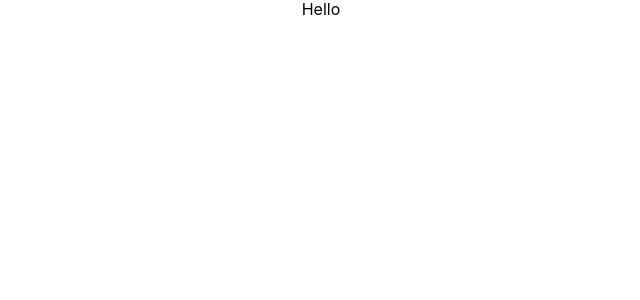
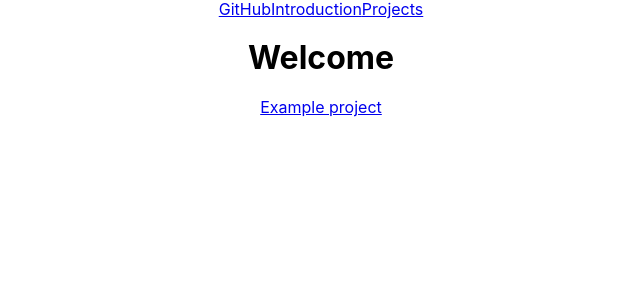
Before and after one commit to developing-coder/personal-portfolio, a React (Create React App) app: page / in a window 1280 px wide. Shown: the top 300 px of the page, without its empty margins (319-959 px from the left). Built offline with nearby package versions, Linux system fonts and the light colour scheme.

Commit message:
create site blueprint according to FCC guidelines

```diff
--- a/src/App.js
+++ b/src/App.js
@@ -5,10 +5,46 @@ class App extends Component {
   render() {
     return (
       <div className="App">
-        Hello
+        <NavBar />
+        <Introduction />
+        <Projects />
       </div>
     );
   }
 }
 
+class NavBar extends Component {
+  render() {
+    return (
+      <nav id="navbar">
+        <a href="github.com" id="profile-link">GitHub</a>
+        <a href="#welcome-section">Introduction</a>
+        <a href="#projects">Projects</a>
+      </nav>
+    )
+  }
+}
+
+class Introduction extends Component {
+  render() {
+    return (
+      <section id="welcome-section">
+        <h1>Welcome</h1>
+      </section>
+    )
+  }
+}
+
+class Projects extends Component {
+  render() {
+    return (
+      <section id="projects">
+        <div className="project-tile">
+          <a href="google.com">Example project</a>
+        </div>
+      </section>
+    )
+  }
+}
+
 export default App;
```
